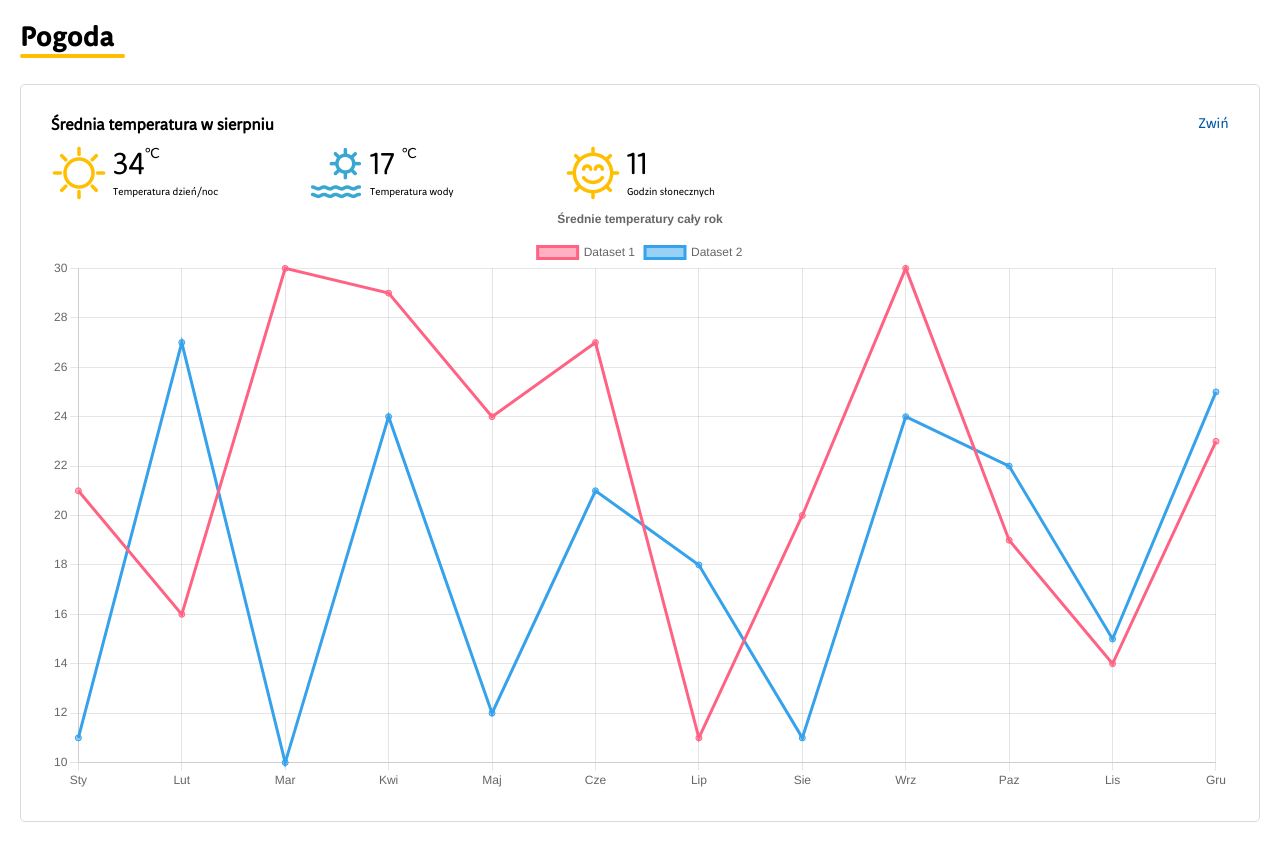
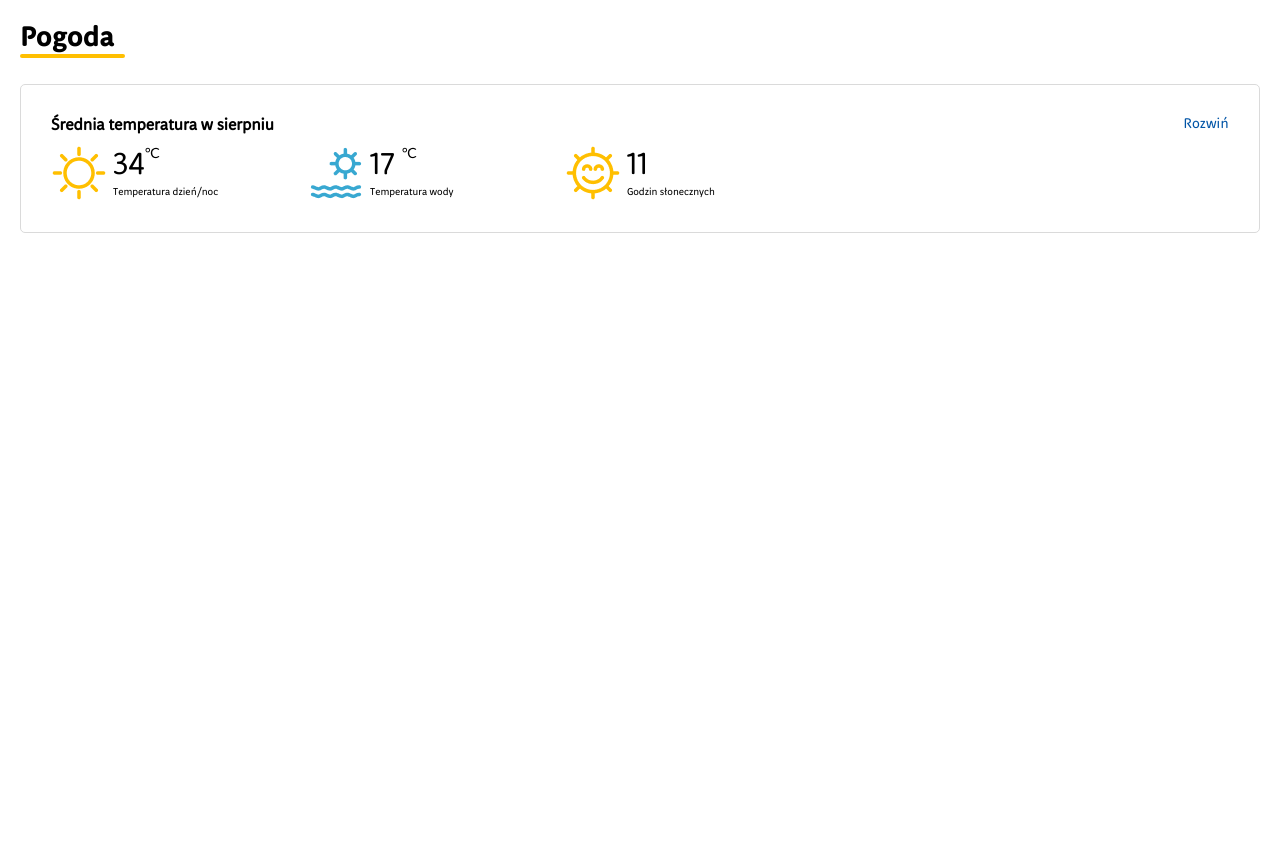
Before and after one commit to kowalikmop/pogodaR, a React (Create React App) app: page / in a window 1280 px wide. After the commit the page ends 800 px from the top, so only its background shows below. Built offline with nearby package versions, Linux system fonts and the light colour scheme.

Commit message:
Add git commit -m Add

```diff
--- a/src/components/Charts.js
+++ b/src/components/Charts.js
@@ -69,8 +69,8 @@ export const data = {
 
 const Charts = (props) => {
   return (
-    <div style={{ display: props.name }}>
-      <Line options={options} data={data} />
+    <div>
+     {props.name && <Line options={options} data={data} />}
     </div>
   );
 };
--- a/src/components/Contener.js
+++ b/src/components/Contener.js
@@ -20,7 +20,7 @@ const Contener = () => {
       <div className="title">
         <div className="title__text">Średnia temperatura w {month[0]}</div>
         <div className="title__button" onClick={handleButton}>
-         {toggle ? "Rozwiń" : "Zwiń"}
+         {toggle ? "Zwiń" : "Rozwiń"}
         </div>
       </div>
       <div className="article">
```
